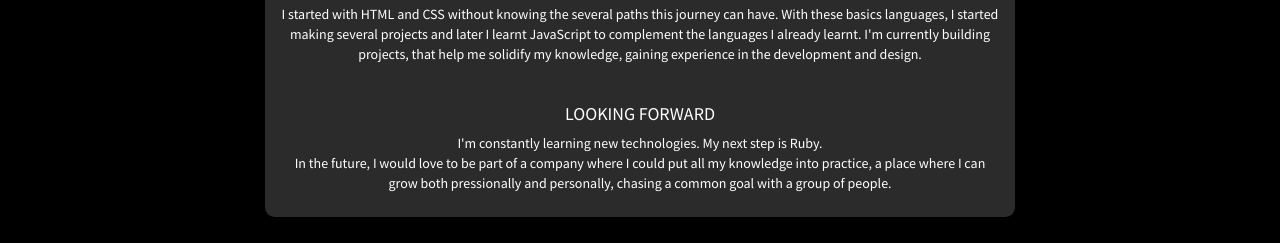
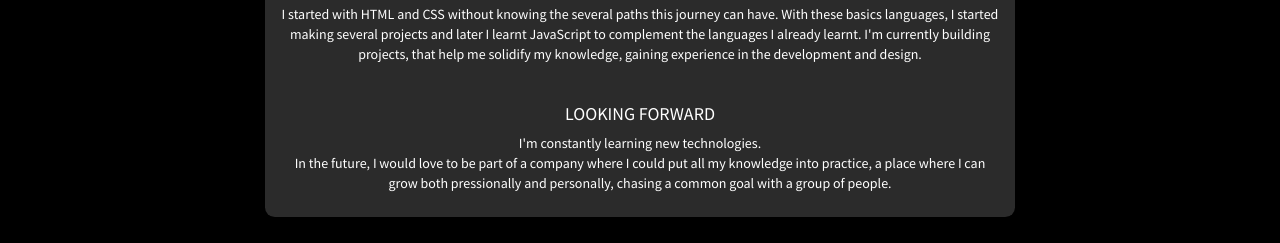
Before and after one commit to matiasnelli/Portfolio, a plain HTML site: page index.html in a window 1280 px wide. Shown: the part 900-1143 px from the top of the page. Drawn offline with nearby package versions, Linux system fonts and the light colour scheme.

Commit message:
Update index.html

```diff
--- a/index.html
+++ b/index.html
@@ -67,7 +67,7 @@
             </p> <br>
 
             <h4>LOOKING FORWARD</h4>
-            <p> I'm constantly learning new technologies. My next step is Ruby. <br>
+            <p> I'm constantly learning new technologies.<br>
                 In the future, I would love to be part of a company where I could put
                 all my knowledge into practice, a place
                 where I can grow both pressionally and personally, chasing a common
```
